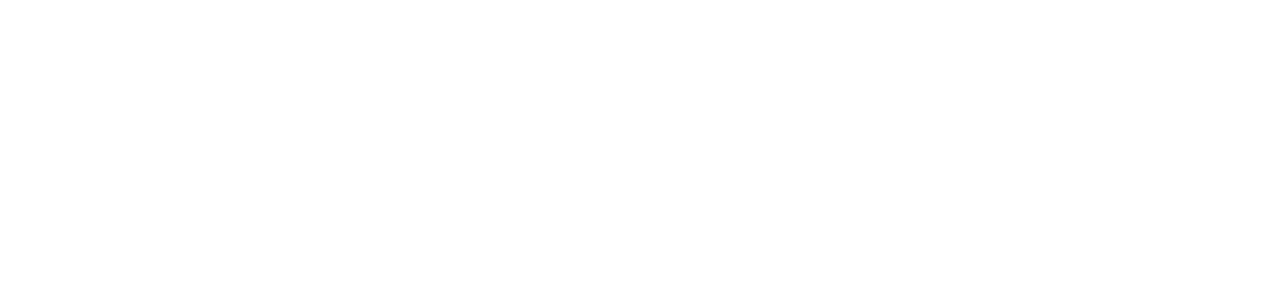
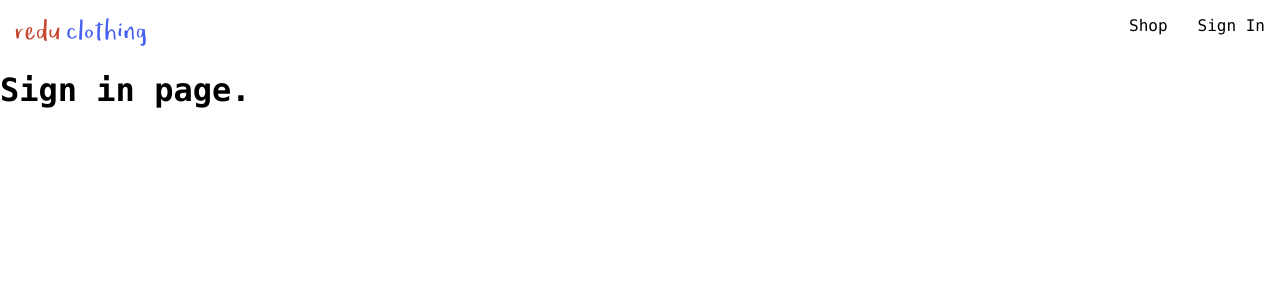
Before and after one commit to DovLozys/redu-clothing, a React (Create React App) app: page /signin in a window 1280 px wide. Before the commit this address had no page. Shown: the top 300 px of the page. Built offline with nearby package versions, Linux system fonts and the light colour scheme.

Commit message:
adds `signIn` route

```diff
--- a/src/App.js
+++ b/src/App.js
@@ -2,12 +2,14 @@
 
 import Home from './routes/home/home.component';
 import Navigation from './routes/navigation/navigation.component'
+import SignIn from './routes/sign-in/sign-in.component';
 
 const App = () => {
   return (
     <Routes>
       <Route path='/' element={<Navigation />}>
         <Route index element={<Home />} />
+        <Route path='signin' element={<SignIn />} />
       </Route>
     </Routes>
   );
--- a/src/routes/navigation/navigation.component.jsx
+++ b/src/routes/navigation/navigation.component.jsx
@@ -15,6 +15,9 @@
           <Link className='nav-link' to='/shop'>
             Shop
           </Link>
+          <Link className='nav-link' to='/signIn'>
+            Sign In
+          </Link>
         </div>
       </nav>
       <Outlet />
--- /dev/null
+++ b/src/routes/sign-in/sign-in.component.jsx
@@ -0,0 +1,9 @@
+const SignIn = () => {
+    return (
+        <div>
+            <h1>Sign in page.</h1>
+        </div>
+    );
+}
+
+export default SignIn;
```
